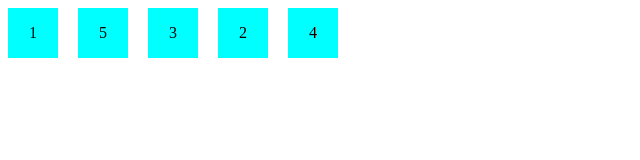
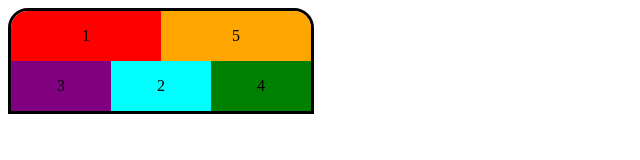
Before and after one commit to ArtemKnyzhnyk/homework-15, a plain HTML site: page index.html in a window 1280 px wide. Shown: the whole page, without its empty margins (0-640 px from the left). Drawn offline with Linux system fonts and the light colour scheme.

Commit message:
flex basis

```diff
--- a/style.css
+++ b/style.css
@@ -1,27 +1,46 @@
-.holder{
+.holder {
   display: flex;
-    gap: 20px;
+  flex-wrap: wrap;
+  border: solid black;
+  border-top-right-radius: 20px;
+  border-top-left-radius: 20px;
+  overflow: hidden;
+  max-width: 300px;
 }
-.item{
-    background-color: aqua;
-    width: 50px;
-    height: 50px;
+.item {
   display: flex;
   justify-content: center;
   align-items: center;
+height: 50px;
+  flex-shrink: 1;
 }
-.item:nth-child(1){
+.item:nth-child(1) {
   order: 0;
+  background-color: red;
+  flex-grow: 2;
+  width: 150px;
 }
-.item:nth-child(2){
-    order:2;
+.item:nth-child(2) {
+  order: 2;
+  background-color: aqua;
+  flex-grow: 1;
+  width: 98px;
 }
-.item:nth-child(3){
+.item:nth-child(3) {
   order: 1;
+  background-color: purple;
+  flex-grow: 1;
+  width: 98px;
 }
-.item:nth-child(4){
+.item:nth-child(4) {
   order: 3;
+  background-color: green;
+  flex-grow: 1;
+  width: 98px;
 }
-.item:nth-child(5){
+.item:nth-child(5) {
   order: 0;
+  background-color: orange;
+  flex-grow: 2;
+  width: 150px;
 }
```
Lines whose indentation alone changed are shown as unchanged.
